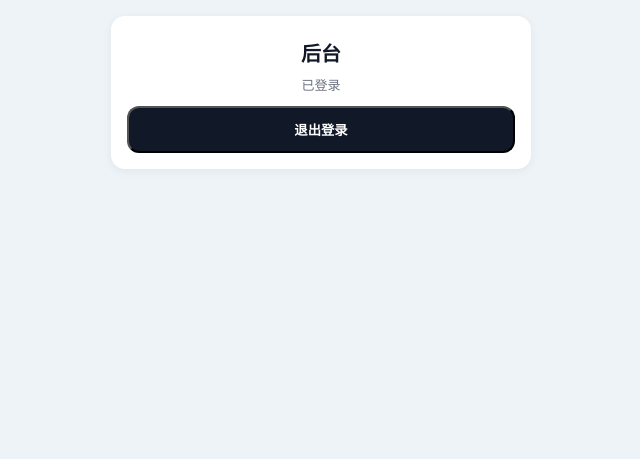
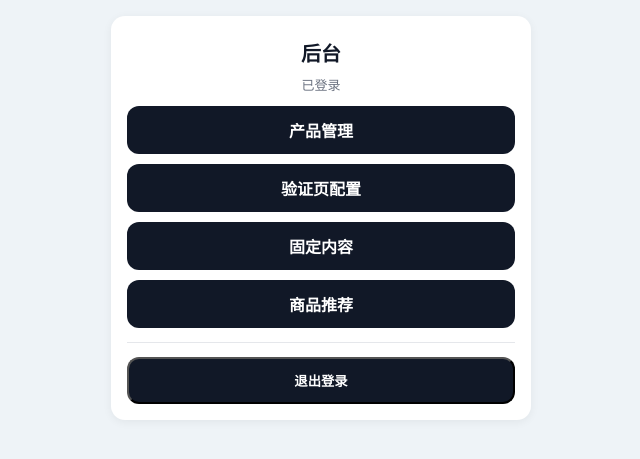
Before and after one commit to liaoyongzhi1010/huadafa, a FastAPI app: page /admin in a window 1280 px wide. Shown: the top 459 px of the page, without its empty margins (319-959 px from the left). Run offline with FastAPI, Linux system fonts and the light colour scheme; the visitor is signed in with stand-in values (Sample User, id 1).

Commit message:
feat: add admin navigation links

```diff
--- a/app/templates/admin/index.html
+++ b/app/templates/admin/index.html
@@ -6,6 +6,14 @@
       <div class="title center">后台</div>
       <div class="muted center">已登录</div>
       <div style="height:12px;"></div>
+      <a class="btn" href="/admin/products">产品管理</a>
+      <div style="height:10px;"></div>
+      <a class="btn" href="/admin/config">验证页配置</a>
+      <div style="height:10px;"></div>
+      <a class="btn" href="/admin/content">固定内容</a>
+      <div style="height:10px;"></div>
+      <a class="btn" href="/admin/recommendations">商品推荐</a>
+      <div class="hr"></div>
       <form method="post" action="/admin/logout">
         <button class="btn" type="submit">退出登录</button>
       </form>
```
Also changed, not shown: tests/test_admin_auth.py (+4 -0 lines).
